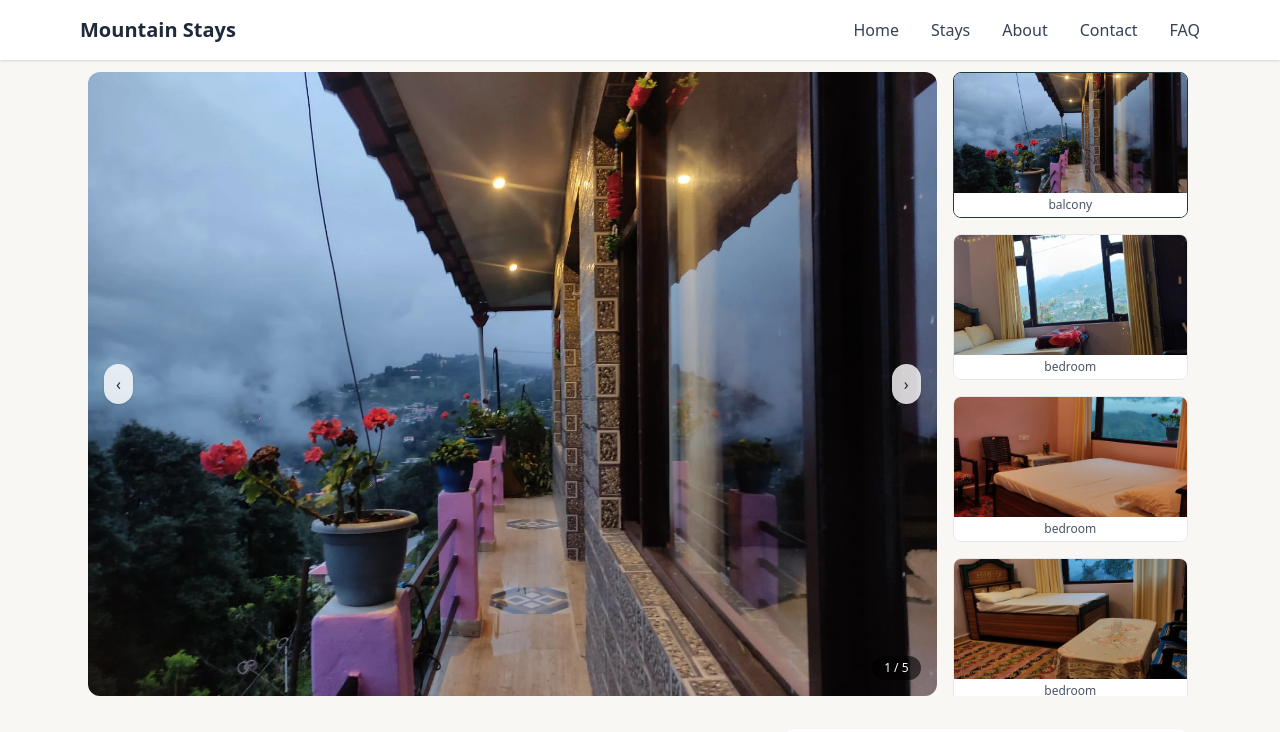
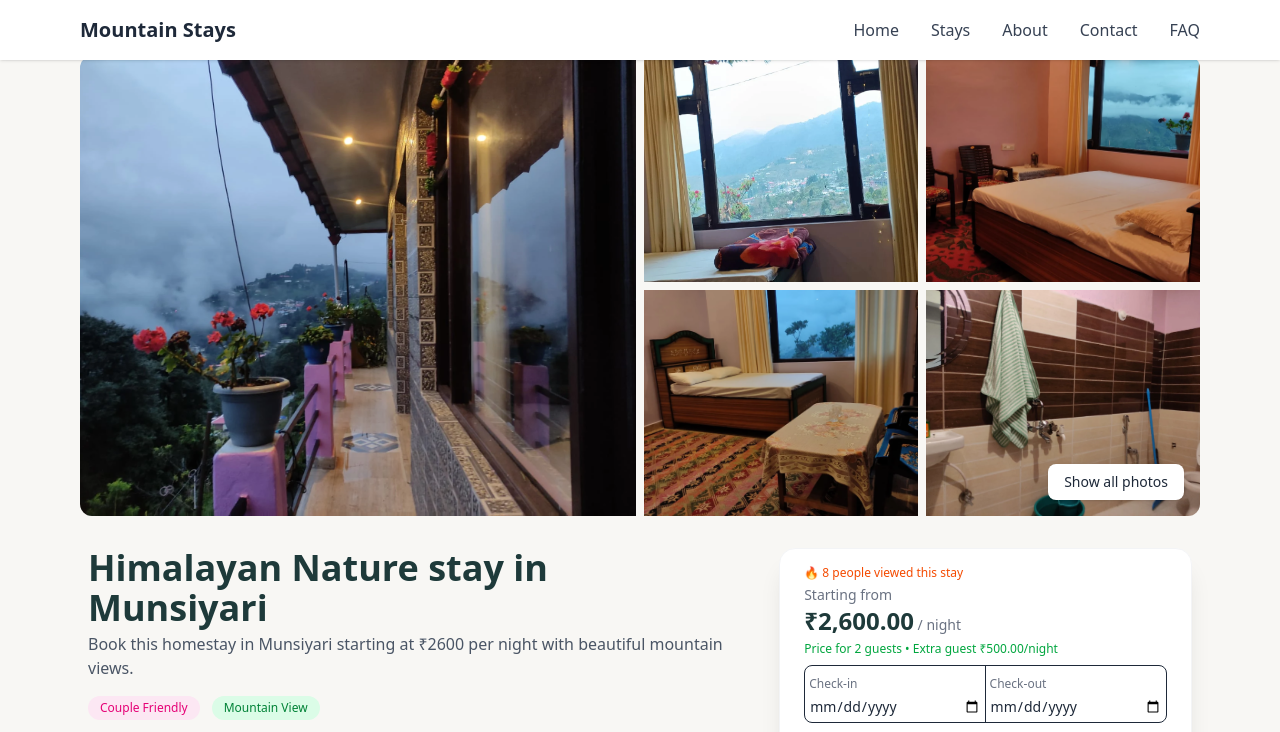
Before and after one commit to ashwanizsktm/mountain-stay, a Next.js app: page /stays/munsiyari/himalayan-nature-stay in a window 1280 px wide. Shown: the top 732 px of the page. Built offline with nearby package versions, Linux system fonts and the light colour scheme.

Commit message:
change property gallery

```diff
--- a/components/PropertyGallery.tsx
+++ b/components/PropertyGallery.tsx
@@ -1,10 +1,11 @@
 "use client";
 
-import { useState, useEffect, useRef } from "react";
+import Image from "next/image";
+import { useState, useRef, useEffect } from "react";
 
 type ImageType = {
   src: string;
-  label: string;
+  blurDataURL?: string; // optional for blur placeholder
 };
 
 export default function PropertyGallery({ images }: { images: ImageType[] }) {
@@ -22,7 +23,6 @@ export default function PropertyGallery({ images }: { images: ImageType[] }) {
   useEffect(() => {
     const handler = (e: KeyboardEvent) => {
       if (!lightbox) return;
-
       if (e.key === "ArrowRight") next();
       if (e.key === "ArrowLeft") prev();
       if (e.key === "Escape") setLightbox(false);
@@ -32,7 +32,7 @@ export default function PropertyGallery({ images }: { images: ImageType[] }) {
     return () => window.removeEventListener("keydown", handler);
   }, [lightbox]);
 
-  /* Swipe support */
+  /* Swipe */
   const handleTouchStart = (e: React.TouchEvent) => {
     touchStartX.current = e.touches[0].clientX;
   };
@@ -44,96 +44,160 @@ export default function PropertyGallery({ images }: { images: ImageType[] }) {
 
     if (diff > 50) next();
     if (diff < -50) prev();
+
     touchStartX.current = null;
   };
 
   return (
-    <div className="max-w-6xl mx-auto px-6 pt-10">
-      <div className="flex flex-col md:flex-row gap-4">
-        {/* MAIN IMAGE */}
+    <div className="max-w-6xl mx-auto px-4 pt-6">
+
+      {/* 📱 MOBILE CAROUSEL */}
       <div
-          className="relative md:w-[78%] w-full group"
+        className="md:hidden relative"
         onTouchStart={handleTouchStart}
         onTouchEnd={handleTouchEnd}
       >
-          <img
+        <div className="relative w-full h-[300px] rounded-xl overflow-hidden">
+          <Image
             src={images[activeIndex].src}
-            loading="lazy"
+            alt="Property Image"
+            fill
+            priority={activeIndex === 0}
+            placeholder={images[activeIndex].blurDataURL ? "blur" : "empty"}
+            blurDataURL={images[activeIndex].blurDataURL}
+            className="object-cover"
+            sizes="100vw"
             onClick={() => setLightbox(true)}
-            className="w-full h-[450px] md:h-[78vh] object-cover rounded-xl
-            cursor-pointer transition-transform duration-500 group-hover:scale-[1.02]"
           />
-          {/* Counter */}
-          <div className="absolute bottom-4 right-4 bg-black/60 text-white text-xs px-3 py-1 rounded-full">
+        </div>
+
+        {/* Dots */}
+        <div className="absolute bottom-3 w-full flex justify-center gap-1">
+          {images.map((_, i) => (
+            <div
+              key={i}
+              className={`h-1.5 rounded-full transition-all ${
+                activeIndex === i ? "w-4 bg-white" : "w-2 bg-white/50"
+              }`}
+            />
+          ))}
+        </div>
+      </div>
+
+      {/* 💻 DESKTOP GRID */}
+      <div className="hidden md:grid grid-cols-4 grid-rows-2 gap-2 h-[460px] rounded-xl overflow-hidden relative">
+
+        {/* BIG IMAGE */}
+        <div className="col-span-2 row-span-2 relative group">
+          <Image
+            src={images[0]?.src}
+            alt="Main Image"
+            fill
+            priority
+            className="object-cover cursor-pointer transition duration-300 group-hover:brightness-95"
+            sizes="(min-width: 768px) 50vw"
+            onClick={() => {
+              setActiveIndex(0);
+              setLightbox(true);
+            }}
+          />
+        </div>
+
+        {/* SIDE IMAGES */}
+        {images.slice(1, 5).map((img, i) => (
+          <div key={i} className="relative group">
+            <Image
+              src={img.src}
+              alt={`Image ${i}`}
+              fill
+              className="object-cover cursor-pointer transition duration-300 group-hover:brightness-95"
+              sizes="(min-width: 768px) 25vw"
+              onClick={() => {
+                setActiveIndex(i + 1);
+                setLightbox(true);
+              }}
+            />
+          </div>
+        ))}
+
+        {/* SHOW ALL BUTTON */}
+        <button
+          onClick={() => setLightbox(true)}
+          className="absolute bottom-4 right-4 bg-white text-sm font-medium px-4 py-2 rounded-lg shadow hover:shadow-md transition"
+        >
+          Show all photos
+        </button>
+      </div>
+
+      {/* 🔍 LIGHTBOX */}
+      {lightbox && (
+        <div
+          className="fixed inset-0 bg-black z-50 flex flex-col"
+          onTouchStart={handleTouchStart}
+          onTouchEnd={handleTouchEnd}
+        >
+          {/* HEADER */}
+          <div className="flex justify-between items-center p-4 text-white">
+            <span className="text-sm">
               {activeIndex + 1} / {images.length}
+            </span>
+            <button
+              onClick={() => setLightbox(false)}
+              className="text-2xl"
+            >
+              ✕
+            </button>
           </div>
-          {/* Arrows */}
+
+          {/* IMAGE VIEW */}
+          <div className="flex-1 flex items-center justify-center relative">
             <button
               onClick={prev}
-            className="absolute cursor-pointer left-4 top-1/2 -translate-y-1/2 bg-white/80 hover:bg-white px-3 py-2 rounded-full shadow"
+              className="absolute left-6 text-white text-4xl opacity-70 hover:opacity-100"
             >
               ‹
             </button>
+
+            <div className="relative w-[90vw] h-[80vh]">
+              <Image
+                src={images[activeIndex].src}
+                alt="Preview"
+                fill
+                className="object-contain"
+                sizes="90vw"
+              />
+            </div>
+
             <button
               onClick={next}
-            className="absolute cursor-pointer right-4 top-1/2 -translate-y-1/2 bg-white/80 hover:bg-white px-3 py-2 rounded-full shadow"
+              className="absolute right-6 text-white text-4xl opacity-70 hover:opacity-100"
             >
               ›
             </button>
           </div>
+
           {/* THUMBNAILS */}
-        <div className="md:w-[22%] md:h-[78vh] overflow-y-auto space-y-4 pr-1">
+          <div className="flex gap-2 overflow-x-auto p-4 bg-black">
             {images.map((img, i) => (
               <div
                 key={i}
+                className={`relative h-16 w-24 flex-shrink-0 cursor-pointer rounded-md overflow-hidden ${
+                  activeIndex === i
+                    ? "ring-2 ring-white"
+                    : "opacity-60"
+                }`}
                 onClick={() => setActiveIndex(i)}
-              className={`cursor-pointer rounded-lg overflow-hidden border transition ${
-                activeIndex === i
-                  ? "border-[var(--color-primary)]"
-                  : "border-gray-200"
-              }`}
               >
-              <img
+                <Image
                   src={img.src}
-                loading="lazy"
-                className="h-[120px] w-full object-cover hover:scale-105 transition"
+                  alt={`Thumb ${i}`}
+                  fill
+                  className="object-cover"
+                  sizes="96px"
                 />
-              <p className="text-xs text-center py-1 bg-white text-gray-600">
-                {img.label}
-              </p>
               </div>
             ))}
           </div>
-      </div>
-      {/* LIGHTBOX */}
-      {lightbox && (
-        <div
-          className="fixed inset-0 bg-black/90 flex items-center justify-center z-50"
-          onTouchStart={handleTouchStart}
-          onTouchEnd={handleTouchEnd}
-        >
-          <button
-            onClick={() => setLightbox(false)}
-            className="absolute top-6 cursor-pointer right-6 text-white text-3xl"
-          >
-            ✕
-          </button>
-          <button
-            onClick={prev}
-            className="absolute left-6 cursor-pointer text-white text-5xl"
-          >
-            ‹
-          </button>
-          <img
-            src={images[activeIndex].src}
-            className="max-h-[90vh] max-w-[90vw] object-contain rounded-lg"
-          />
-          <button
-            onClick={next}
-            className="absolute right-6 cursor-pointer text-white text-5xl"
-          >
-            ›
-          </button>
         </div>
       )}
     </div>
```
Lines whose indentation alone changed are shown as unchanged.
